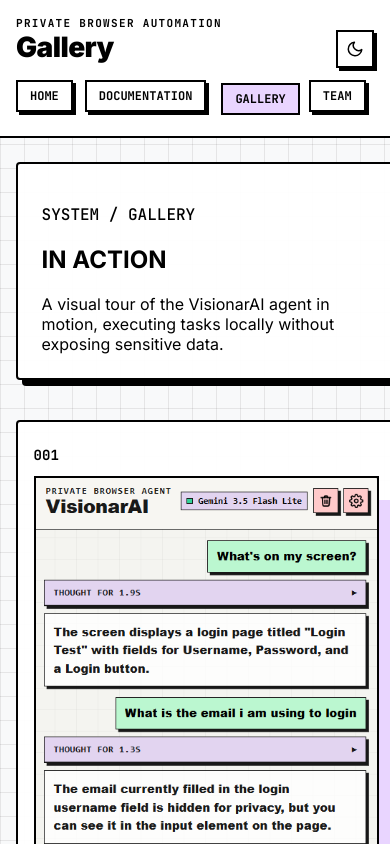
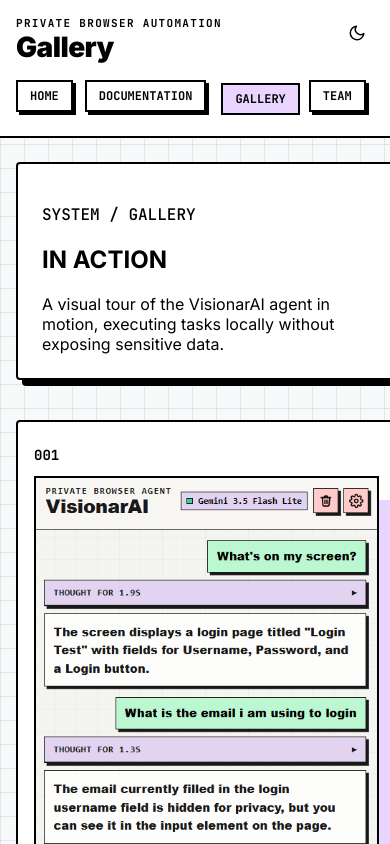
Before and after one commit to empirea9/VisionarAI, a plain HTML site: page gallery.html in a window 390 px wide. Shown: the top 844 px of the page. Drawn offline with Linux system fonts and the light colour scheme.

Commit message:
Bug Fixes

```diff
--- a/styles.css
+++ b/styles.css
@@ -792,9 +792,7 @@ body.dark-theme .accent-lavender { background: var(--lavender-dark) !important;
 body.dark-theme .capability-strip p {
   color: #ccc !important;
 }
-body.dark-theme .capability-strip article {
-  border-bottom-color: #333 !important;
-}
+
 
 /* FIX OTHER HARDCODED DARK TEXT */
 body.dark-theme p,
@@ -1294,10 +1292,7 @@ body.dark-theme .tech-tag:hover {
 }
 
 /* GALLERY DARK MODE OVERRIDES */
-body.dark-theme .gallery-zoom-container {
-  background: #121212 !important;
-  border-color: #333 !important;
-}
+
 
 body.dark-theme .gallery-img {
   background: #121212 !important;
@@ -1679,11 +1674,7 @@ body.dark-theme .problem-statement-card {
 @media (max-width: 768px) {
   body { overflow-x: hidden; }
 
-  main {
-    width: 92vw !important;
-    padding-right: 12px !important;
-    padding-bottom: 24px !important;
-  }
+
 
   /* --- TOPBAR & NAV FIX (Clean Horizontal Scroll) --- */
   .topbar { position: relative !important; }
@@ -1710,11 +1701,20 @@ body.dark-theme .problem-statement-card {
   }
   /* Rip toggle out of Nav and put it right of H1 */
   #theme-toggle {
-    position: absolute !important;
-    top: 30px !important;
-    right: 16px !important;
-    padding: 8px !important; /* Larger touch target */
-  }
+      position: absolute !important;
+      top: 12px !important;
+      right: 12px !important;
+      padding: 12px !important; /* Huge invisible touch target */
+      border: none !important;
+      box-shadow: none !important;
+      background: transparent !important;
+      transform: none !important;
+    }
+    #theme-toggle:hover, #theme-toggle:active {
+      transform: none !important;
+      box-shadow: none !important;
+      background: transparent !important;
+    }
 
   /* --- PIPELINE / FLOW-STEP FIX --- */
   /* Prevent the cards from squishing and crushing the text! */
@@ -1777,6 +1777,50 @@ body.dark-theme .problem-statement-card {
     flex: 0 0 auto !important;
   }
 
+
+  /* --- NUCLEAR MOBILE BLOWOUT FIX --- */
+  html, body {
+    overflow-x: hidden !important;
+    width: 100vw !important;
+    max-width: 100vw !important;
+  }
+
+  .site {
+    overflow-x: hidden !important;
+    width: 100% !important;
+  }
+
+  main {
+    width: 100% !important;
+    padding: 0 16px 24px 16px !important;
+    box-sizing: border-box !important;
+    overflow-x: hidden !important;
+  }
+
+  .gallery-row {
+    width: 100% !important;
+    box-sizing: border-box !important;
+    min-width: 0 !important;
+    padding: 24px 16px !important;
+  }
+
+  .gallery-visual, .gallery-info, .visual-box {
+    width: 100% !important;
+    max-width: 100% !important;
+    min-width: 0 !important;
+    box-sizing: border-box !important;
+  }
+
+  /* Pull absolute elements in so they don't bleed out and cause scroll */
+  .visual-label {
+    right: -8px !important;
+    bottom: -8px !important;
+  }
+  .visual-number {
+    left: -8px !important;
+    top: -8px !important;
+  }
+
   /* --- GRIDS & BANNERS --- */
   .gallery-visual { flex: 1 1 100% !important; width: 100% !important; }
   .gallery-row { padding: 24px 16px !important; }
```
